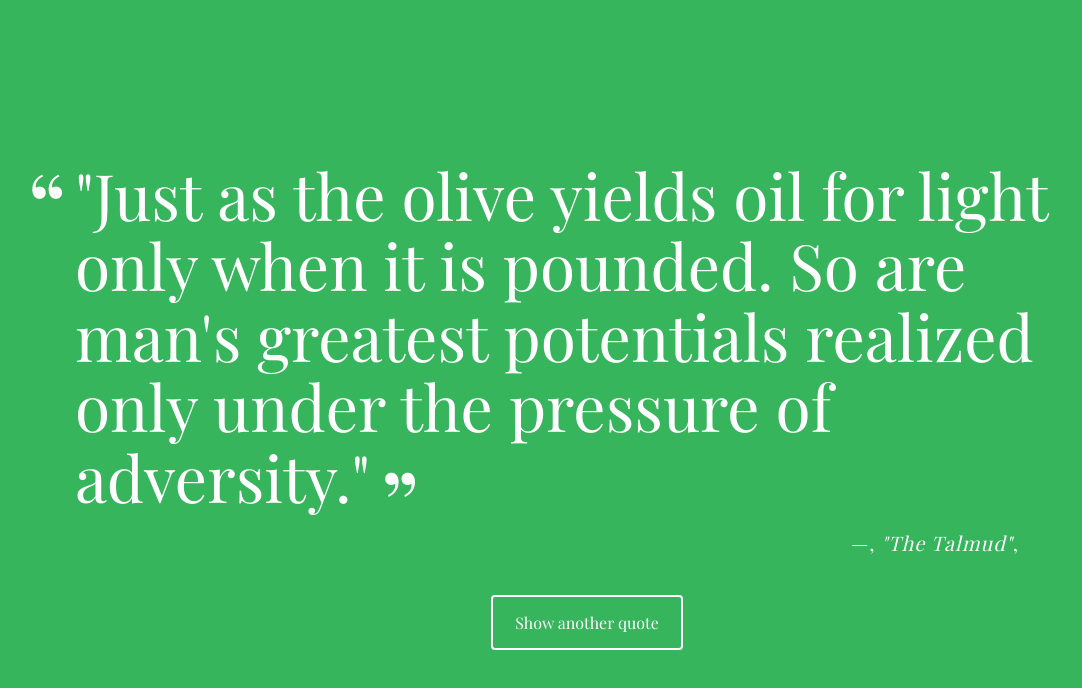
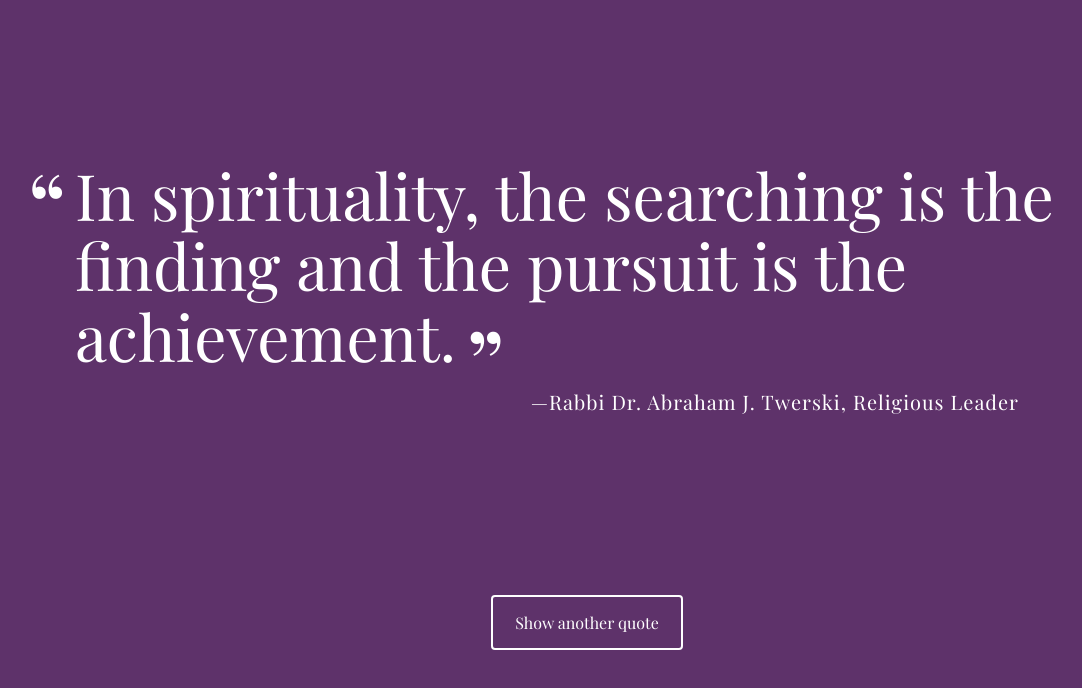
Before and after one commit to ctbinstock/Techdegree-Project-1, a plain HTML site: page index.html in a window 1280 px wide. Both pictures are taken after a click on the button "Show another quote". Shown: the whole page, without its empty margins (53-1135 px from the left). Drawn offline with nearby package versions, Linux system fonts and the light colour scheme; a web font is replaced by a local one.

Commit message:
update for extra credit background color change

```diff
--- a/css/styles.css
+++ b/css/styles.css
@@ -1,6 +1,6 @@
 body {
   /*text-align: center;*/
-  background-color: #36b55c;
+  background-color: rgb(61, 93, 145);
   color: white;
   font-family: 'Playfair Display', serif;
 }
@@ -67,7 +67,7 @@ body {
   border-radius: 4px;
   border: 2px solid #fff;
   color: #fff;
-  background-color: #36b55c;
+  background-color: rgb(61, 93, 145);
   padding: 15px 0;
   transition: .5s ;
 }
--- a/index.html
+++ b/index.html
@@ -7,13 +7,13 @@
   <link rel="stylesheet" href="css/normalize.css">
   <link rel="stylesheet" href="css/styles.css">
 </head>
-<body>
+<body id="body">
   <div class="container">
     <div id="quote-box">
-      <p class="quote">"Just as the olive yields oil for light only when it is pounded. So are man's greatest potentials realized only under the pressure of adversity."</p>
+      <p class="quote">Just as the olive yields oil for light only when it is pounded. So are man's greatest potentials realized only under the pressure of adversity.</p>
       <p class="source"><span class="citation">"The Talmud"</span><span class="year"></span></p>
     </div>
-    <button id="loadQuote" onclick="printQuote()">Show another quote</button>
+    <button id="loadQuote">Show another quote</button>
   </div>
   <script src="js/quotes.js"></script>
   <script src="js/script.js"></script>
--- a/js/quotes.js
+++ b/js/quotes.js
@@ -3,43 +3,65 @@ var quotes = [
   {
     quote: "Discipline equals freedom!",
     source: "Jocko Willink",
-    year: 2017
+    occupation: "Former Navy Seal",
+    year: 2017,
+    category: "motivational"
+  },
   {
     quote: "The purpose of life is finding the largest burden that you can bear and bearing it.",
     source: "Jordan B Peterson",
-    year: 2018
+    occupation: "Professor of Pyschology",
+    year: 2018,
+    category: "meaning"
   },
   {
     quote: "Without hard work, nothing grows but weeds.",
-    source: "Gordon B. Hinckley"
+    source: "Gordon B. Hinckley",
+    occupation: "Religious Leader",
+    category: "meaning"
+  },
   {
     quote: "In spirituality, the searching is the finding and the pursuit is the achievement.",
-    source: "Abraham J. Twerski"
+    source: "Rabbi Dr. Abraham J. Twerski",
+    occupation: "Religious Leader",
+    category: "meaning"
   },
-{
+  {
     quote: "According to the effort is the reward.",
     source: "Ben Hei Hei",
-    citation: "Ethics of the Fathers 5:26"
+    citation: "Ethics of the Fathers 5:26",
+    occupation: "Rabbinic Sage",
+    category: "meaning"
   },
   {
     quote: "If you will it, it is no dream.",
-    source: "Theodor Herzl"
-  }{
+    source: "Theodor Herzl",
+    category: "inspirational"
+  },
+  {
     quote: "How vain it is to sit down to write when you have not stood up to live.",
     source: "Henry David Thoreau",
     citation: "Journals",
-    year: 1851
-  }{
+    year: 1851,
+    category: "meaning"
+  },
+  {
     quote: "You don't get less afraid, you get braver.",
     source: "Jordan B Peterson",
-    year: 2018
+    occupation: "Professor of Pyschology",
+    year: 2018,
+    category: "motivational"
   },
-  c{
+  {
     quote: "The future doesn't belong to the fainthearted; it belongs to the brave.",
-    source: "Ronald Reagan"
+    source: "Ronald Reagan",
+    occupation: "Former President of the United States",
+    category: "inspirational"
   },
   {
     quote: "The self is made, not given.",
-    source: "Barbara Myerhoff"
+    source: "Barbara Myerhoff",
+    occupation: "Actress",
+    category: "motivational"
   },
 ]
--- a/js/script.js
+++ b/js/script.js
@@ -23,8 +23,16 @@ function getRandomQuote( test ) {
     var source = message.source;
     var citation = message.citation;
     var year = message.year;
+    var occupation = message.occupation;
+    var category = message.category;
   //message to be displayed in the end combining strings
-    message = "<p class='quote'>" + quote + "</p>" + "<p class='source'>" + source
+    message = "<p class='quote'>" + quote + "</p>" + "<p class='source'>" + source + ",";
+  //if there is an occupation add to message, if not delete the variable
+    if(occupation !== undefined){
+      message += "<span class='occupation'> " + occupation + "</span>";
+    } else {
+      delete occupation
+    }
   //if there is a citation add to message, if not delete the variable
     if(citation !== undefined){
       message += "<span class='citation'> " + citation + "</span>";
@@ -39,5 +47,18 @@ function getRandomQuote( test ) {
     }
   //print the message to the html
     document.getElementById("quote-box").innerHTML = message;
-    document.getElementById('loadQuote').addEventListener("click", printQuote, false);
   }
+  //change the quote with every click
+  document.getElementById('loadQuote').addEventListener("click", printQuote, false);
+
+function randomColor() {
+  var Num1 = parseInt(Math.floor(Math.random() * 256));
+  var Num2 = parseInt(Math.floor(Math.random() * 256));
+  var Num3 = parseInt(Math.floor(Math.random() * 256));
+  var rgbnum = "rgb(" + Num1 + "," + Num2 + "," + Num3 + ")";
+  document.getElementById("body").style.backgroundColor = rgbnum;
+  //change the button background color to match body background color
+  document.getElementById("loadQuote").style.backgroundColor = rgbnum;
+}
+  //change the background color with every click
+  document.getElementById("loadQuote").addEventListener("click", randomColor, false);
```
